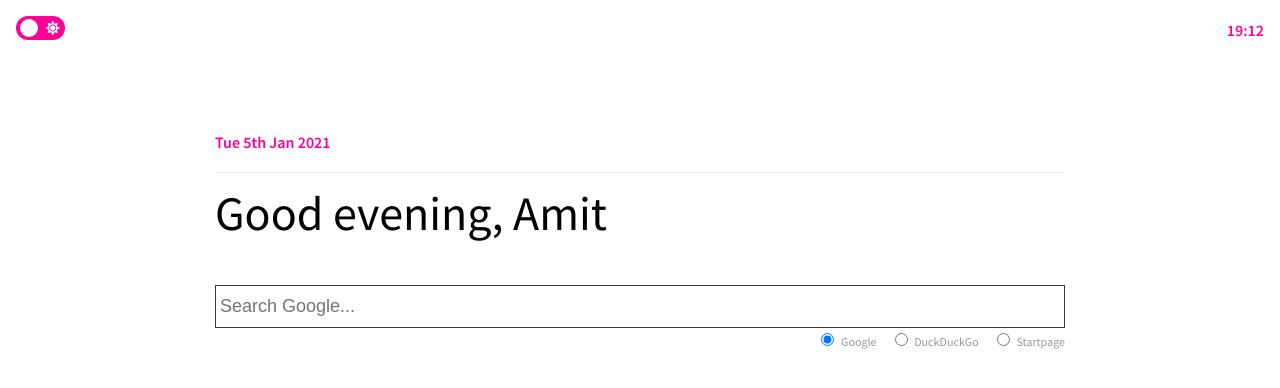
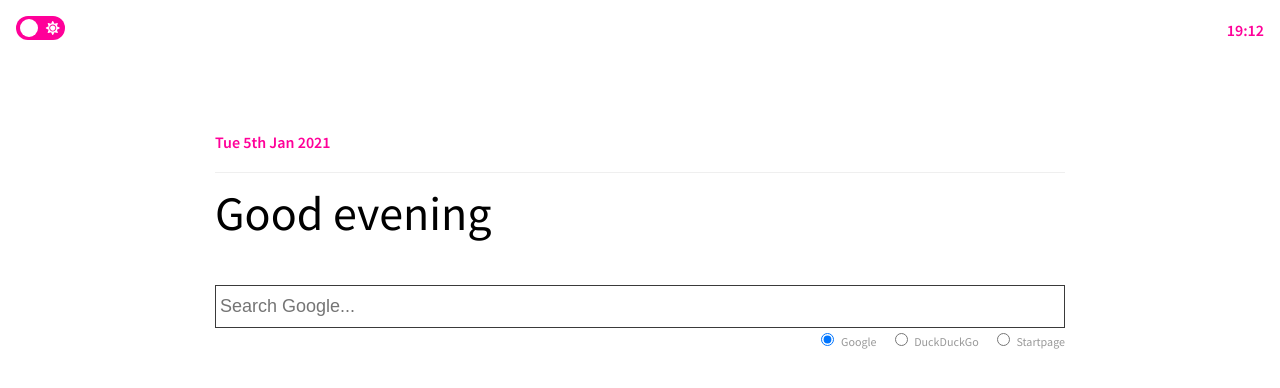
Before and after one commit to adhamu/startpage, a React app: page / in a window 1280 px wide. Shown: the top 388 px of the page. Built offline with nearby package versions, Linux system fonts and the light colour scheme.

Commit message:
Good effort

```diff
--- a/src/App.tsx
+++ b/src/App.tsx
@@ -1,5 +1,5 @@
 import * as React from 'react'
-import { Global, css, ThemeProvider } from '@emotion/react'
+import { Global, ThemeProvider } from '@emotion/react'
 import styled from '@emotion/styled'
 
 import { getDate, timeOfDay } from '@global/date'
@@ -8,26 +8,7 @@ import Search from '@components/Search'
 import Bookmarks from '@components/Bookmarks'
 import DarkModeToggle from '@components/DarkModeToggle'
 import useTheme from '@hooks/useTheme'
-
-const GlobalStyle = css`
-  * {
-    padding: 0;
-    margin: 0;
-    outline: 0;
-  }
-  body {
-    font-family: 'Source Sans Pro', sans-serif;
-    font-weight: 400;
-    font-size: 16px;
-    line-height: 28px;
-  }
-`
-
-const Body = styled.div`
-  background: ${props => props.theme.colors.background};
-  color: ${props => props.theme.colors.body};
-  border-color: red;
-`
+import useSettings from './hooks/useSettings'
 
 const Main = styled.div`
   max-width: 850px;
@@ -50,23 +31,40 @@ const Greeting = styled.div`
 
 const App = (): JSX.Element => {
   const { isDarkMode, toggleDarkMode, theme } = useTheme()
+  const {
+    settings: { name },
+  } = useSettings()
 
   return (
     <ThemeProvider theme={theme}>
-      <Body>
-        <Global styles={GlobalStyle} />
-        <DarkModeToggle
-          isDarkMode={isDarkMode}
-          toggleDarkMode={toggleDarkMode}
+      <Global
+        styles={{
+          '*': {
+            padding: 0,
+            margin: 0,
+            outline: 0,
+          },
+          body: {
+            fontFamily: 'Source Sans Pro, sans-serif',
+            fontWeight: 400,
+            fontSize: '16px',
+            lineHeight: '28px',
+            background: theme.colors.background,
+            color: theme.colors.body,
+          },
+        }}
       />
+      <DarkModeToggle isDarkMode={isDarkMode} toggleDarkMode={toggleDarkMode} />
       <Time />
       <Main>
         <Date>{getDate()}</Date>
-          <Greeting>Good {timeOfDay()}, Amit</Greeting>
+        <Greeting>
+          Good {timeOfDay()}
+          {name && `, ${name}`}
+        </Greeting>
         <Search />
         <Bookmarks />
       </Main>
-      </Body>
     </ThemeProvider>
   )
 }
--- /dev/null
+++ b/src/hooks/useSettings.ts
@@ -0,0 +1,52 @@
+import { useEffect, useState } from 'react'
+
+type Settings = {
+  name?: string
+  searchEngine?: string
+  prefersDarkMode?: string
+}
+
+const settingsList = ['name', 'searchEngine', 'prefersDarkMode']
+
+type UseSettings = {
+  settings: Settings
+  setSetting: (setting: string, value: string) => void
+}
+
+const getSettings = () => {
+  let s: Settings = {}
+
+  settingsList.map(availableSetting => {
+    if (window.localStorage.getItem(availableSetting)) {
+      s = {
+        ...s,
+        [availableSetting]: window.localStorage.getItem(availableSetting),
+      }
+    }
+  })
+
+  return s
+}
+
+const useSettings = (): UseSettings => {
+  const [settings, setSettings] = useState<Settings>(getSettings())
+
+  const setSetting = (setting: string, value: string) =>
+    setSettings({
+      ...settings,
+      [setting]: value,
+    })
+
+  useEffect(() => {
+    for (const [key, value] of Object.entries(settings)) {
+      window.localStorage.setItem(key, String(value))
+    }
+  }, [settings])
+
+  return {
+    settings,
+    setSetting,
+  }
+}
+
+export default useSettings
--- /dev/null
+++ b/src/hooks/useTheme.ts
@@ -0,0 +1,38 @@
+import { useState } from 'react'
+import { Theme } from '@emotion/react'
+
+import getTheme from '@global/theme'
+import useSettings from '@hooks/useSettings'
+
+type UseDarkMode = {
+  isDarkMode: boolean
+  toggleDarkMode: () => void
+  theme: Theme
+}
+
+const isPrefersDarkMode = (): boolean =>
+  window.matchMedia && window.matchMedia('(prefers-color-scheme: dark)').matches
+
+const useTheme = (): UseDarkMode => {
+  const {
+    settings: { prefersDarkMode },
+    setSetting,
+  } = useSettings()
+
+  const [isDarkMode, setIsDarkMode] = useState(
+    prefersDarkMode ? prefersDarkMode === 'true' : isPrefersDarkMode()
+  )
+
+  const toggleDarkMode = () => {
+    setIsDarkMode(!isDarkMode)
+    setSetting('prefersDarkMode', String(!isDarkMode))
+  }
+
+  return {
+    isDarkMode,
+    toggleDarkMode,
+    theme: getTheme(isDarkMode),
+  }
+}
+
+export default useTheme
--- a/src/hooks/useTheme.tsx
+++ /dev/null
@@ -1,39 +0,0 @@
-import { useState } from 'react'
-import { Theme } from '@emotion/react'
-
-import getTheme from '@global/theme'
-
-type UseDarkMode = {
-  isDarkMode: boolean
-  toggleDarkMode: () => void
-  theme: Theme
-}
-
-const isPrefersDarkMode = (): boolean => {
-  if (typeof window !== 'undefined') {
-    if (localStorage.getItem('prefersDarkMode')) {
-      return localStorage.getItem('prefersDarkMode') === 'true'
-    }
-    return (
-      window.matchMedia &&
-      window.matchMedia('(prefers-color-scheme: dark)').matches
-    )
-  }
-}
-
-const useTheme = (): UseDarkMode => {
-  const [isDarkMode, setIsDarkMode] = useState(isPrefersDarkMode())
-
-  const toggleDarkMode = () => {
-    setIsDarkMode(!isDarkMode)
-    window.localStorage.setItem('prefersDarkMode', String(!isDarkMode))
-  }
-
-  return {
-    isDarkMode,
-    toggleDarkMode,
-    theme: getTheme(isDarkMode),
-  }
-}
-
-export default useTheme
```
Also changed, not shown: .eslintrc.json. Lines whose indentation alone changed are shown as unchanged.
